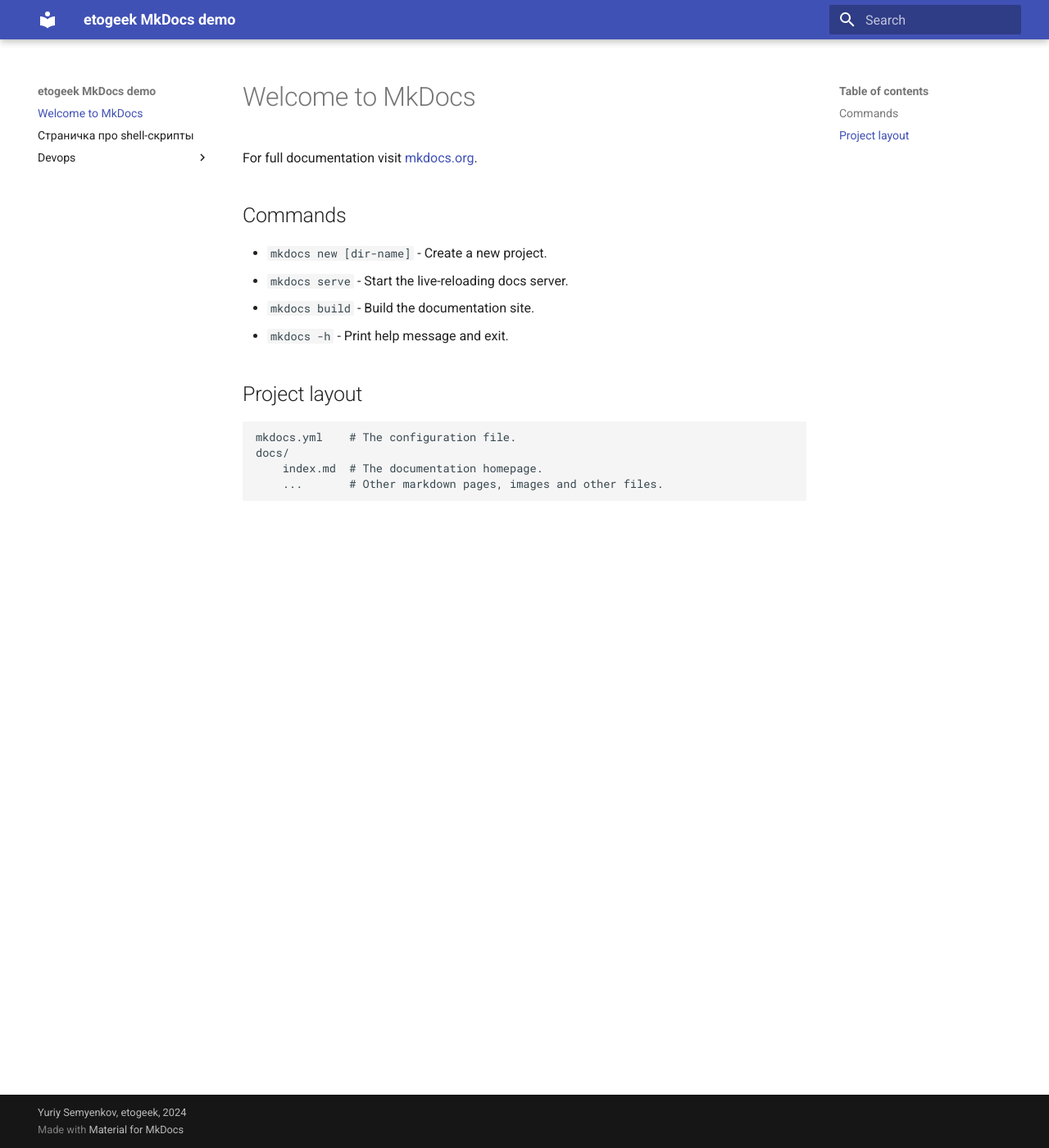
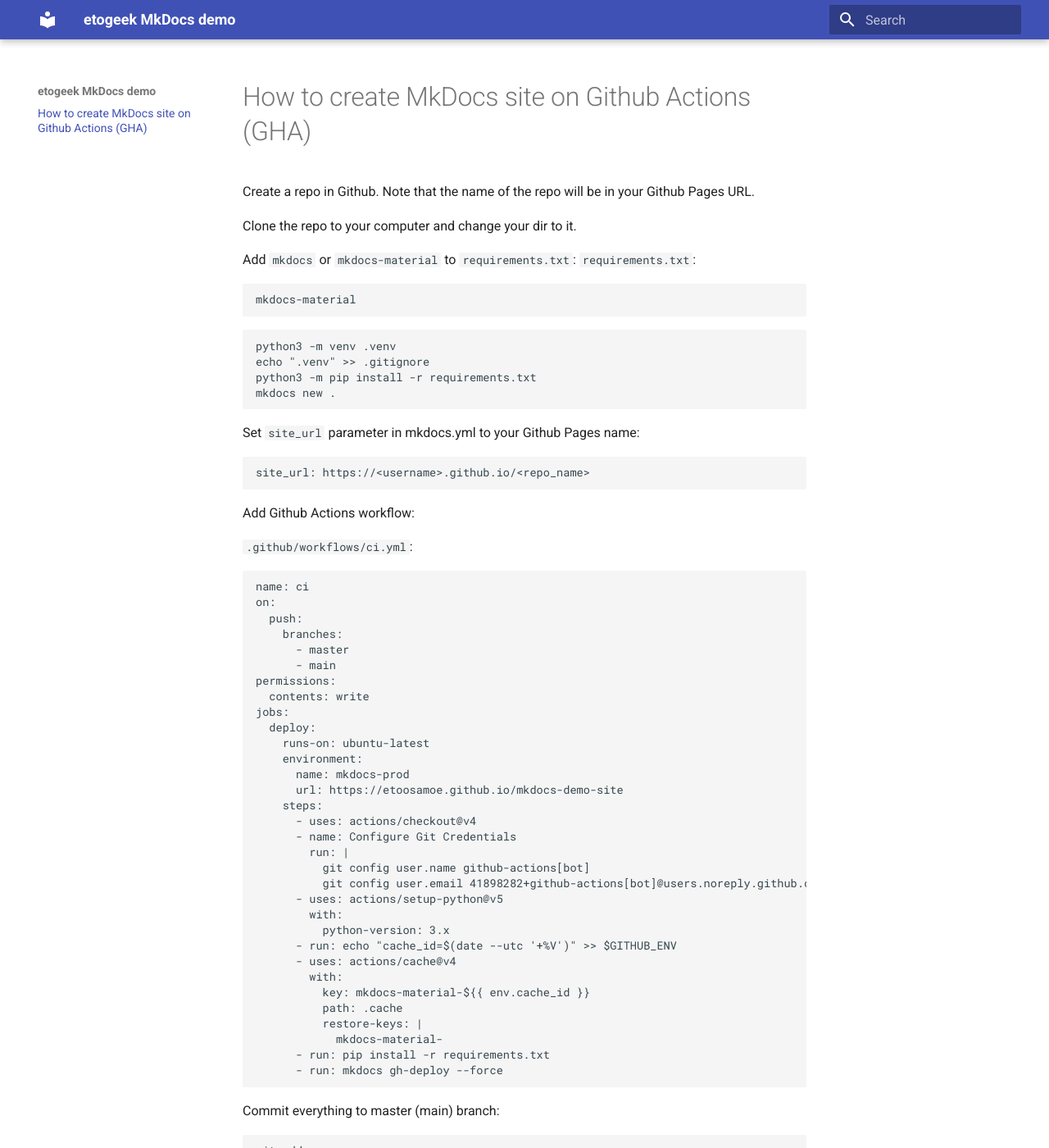
Before and after one commit to etoosamoe/mkdocs-demo-site, an MkDocs documentation site: the page built from docs/index.md, in a window 1280 px wide and 1400 px high. Shown: the whole window at 82% size. Built offline with MkDocs 1.6.1 and Material for MkDocs 9.7.7, drawn with Linux system fonts in a browser that asks for light colours; some of the changed text lies outside the part shown.

Commit message:
Add guide to demo-repo

````diff
--- a/docs/devops/index.md
+++ /dev/null
@@ -1 +0,0 @@
-# Отдельная страничка про ДевОпс
--- a/docs/index.md
+++ b/docs/index.md
@@ -1,17 +1,75 @@
-# Welcome to MkDocs
+# How to create MkDocs site on Github Actions (GHA)
 
-For full documentation visit [mkdocs.org](https://www.mkdocs.org).
+Create a repo in Github. Note that the name of the repo will be in your Github Pages URL.
 
-## Commands
+Clone the repo to your computer and change your dir to it.
 
-* `mkdocs new [dir-name]` - Create a new project.
-* `mkdocs serve` - Start the live-reloading docs server.
-* `mkdocs build` - Build the documentation site.
-* `mkdocs -h` - Print help message and exit.
+Add `mkdocs` or `mkdocs-material` to `requirements.txt`:
+`requirements.txt`:
+```
+mkdocs-material
+```
 
-## Project layout
+```
+python3 -m venv .venv
+echo ".venv" >> .gitignore
+python3 -m pip install -r requirements.txt
+mkdocs new .
+```
 
-    mkdocs.yml    # The configuration file.
-    docs/
-        index.md  # The documentation homepage.
-        ...       # Other markdown pages, images and other files.
+Set `site_url` parameter in mkdocs.yml to your Github Pages name:
+```
+site_url: https://<username>.github.io/<repo_name>
+```
+
+Add Github Actions workflow:
+
+`.github/workflows/ci.yml`:
+```
+name: ci
+on:
+  push:
+    branches:
+      - master
+      - main
+permissions:
+  contents: write
+jobs:
+  deploy:
+    runs-on: ubuntu-latest
+    environment:
+      name: mkdocs-prod
+      url: https://etoosamoe.github.io/mkdocs-demo-site
+    steps:
+      - uses: actions/checkout@v4
+      - name: Configure Git Credentials
+        run: |
+          git config user.name github-actions[bot]
+          git config user.email 41898282+github-actions[bot]@users.noreply.github.com
+      - uses: actions/setup-python@v5
+        with:
+          python-version: 3.x
+      - run: echo "cache_id=$(date --utc '+%V')" >> $GITHUB_ENV
+      - uses: actions/cache@v4
+        with:
+          key: mkdocs-material-${{ env.cache_id }}
+          path: .cache
+          restore-keys: |
+            mkdocs-material-
+      - run: pip install -r requirements.txt
+      - run: mkdocs gh-deploy --force
+```
+
+Commit everything to master (main) branch:
+```
+git add .
+git commit 'Init commit'
+git push origin master
+```
+
+Set up the Github repo:
+Settings -> Pages -> Source: Deploy from a branch
+
+It is possible that you will need to add another commit to trigger the workflow again.
+
+Visit your Pages.
--- a/docs/shell.md
+++ /dev/null
@@ -1 +0,0 @@
-# Страничка про shell-скрипты
````
